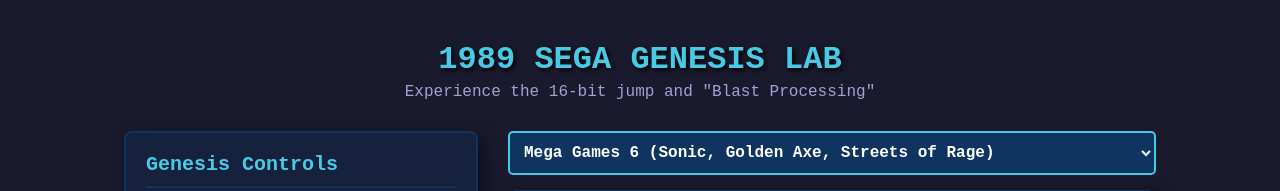
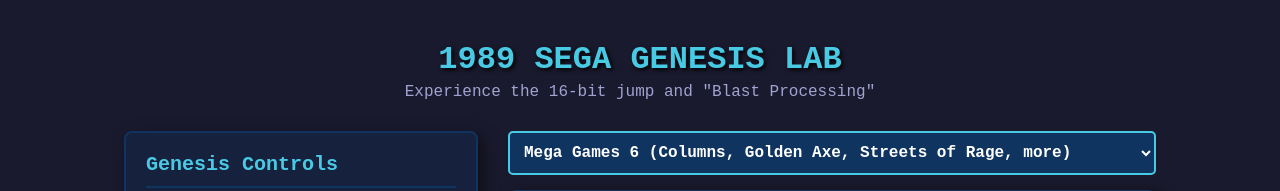
Before and after one commit to ngrencz/Games, a plain HTML site: page Genesis.html in a window 1280 px wide. Shown: the top 191 px of the page. Drawn offline with Linux system fonts and the light colour scheme.

Commit message:
Update game description in dropdown option

```diff
--- a/Genesis.html
+++ b/Genesis.html
@@ -132,7 +132,7 @@
         <!-- Game Selector and Emulator -->
         <div class="emulator-container">
             <select id="gameDropdown" class="game-selector" onchange="changeGame()">
-                <option value="https://archive.org/embed/Mega_Games_6_Vol_1_E_h1C">Mega Games 6 (Sonic, Golden Axe, Streets of Rage)</option>
+                <option value="https://archive.org/embed/Mega_Games_6_Vol_1_E_h1C">Mega Games 6 (Columns, Golden Axe, Streets of Rage, more)</option>
                 <option value="https://archive.org/embed/1800-in-1_p1">Bootleg: 1800-in-1 (Genesis Multicart)</option>
                 <option value="https://archive.org/embed/King_Series_18-in-1_KC1801_p1_">Bootleg: King Series 18-in-1</option>
             </select>
```
